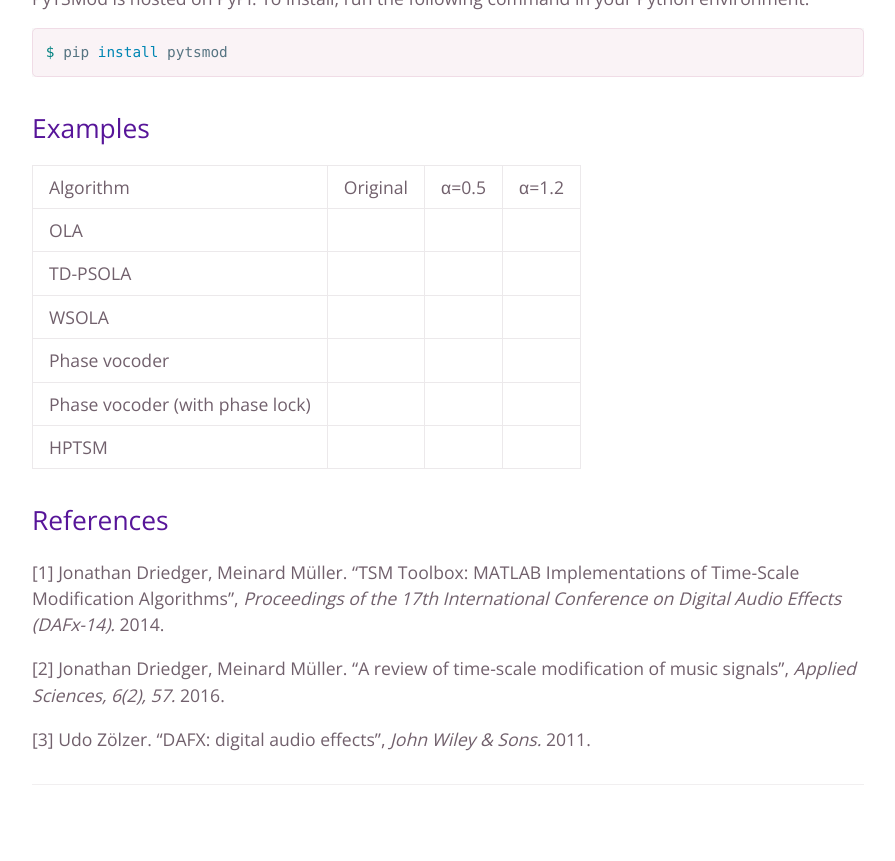
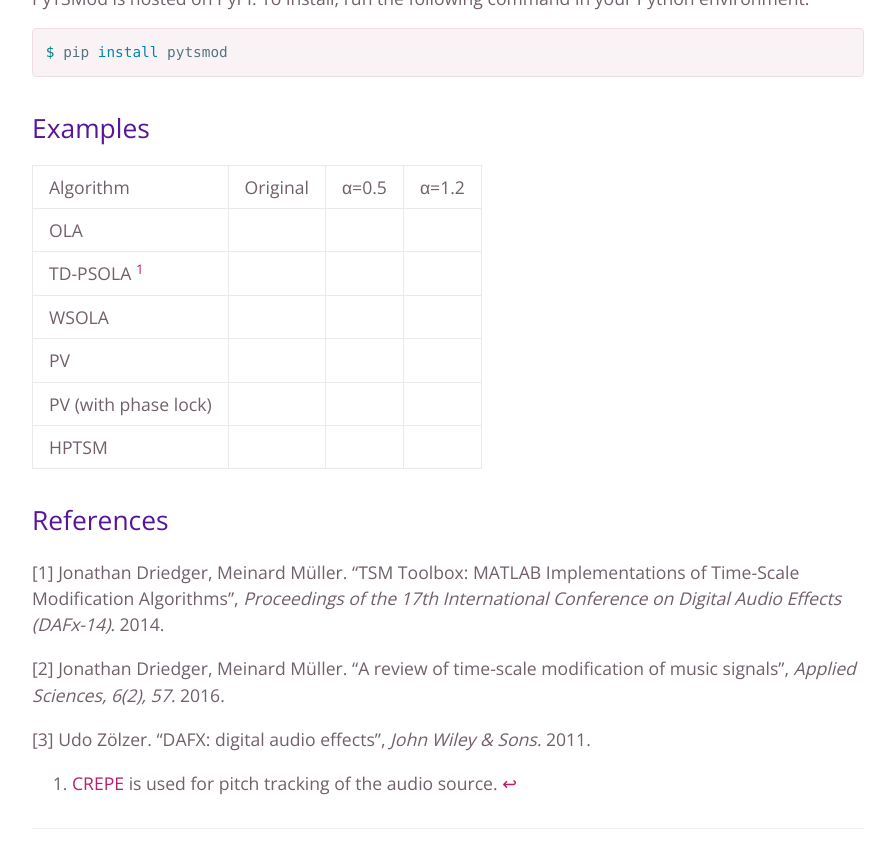
Before and after one commit to seyong92/PyTSMod-ISMIR2020LBD, a Jekyll site: the page built from index.md, in a window 1280 px wide and 900 px high, scrolled down 991 px, cut to the strip 0-861 px from the top of the window. Shown: the whole strip, without its empty margins (192-1087 px from the left). Built offline with Jekyll 4.4.1, drawn with Linux system fonts in a browser that asks for light colours; the repository's description, which GitHub fills in, is left out.

Commit message:
add footnote for TD-PSOLA

```diff
--- a/index.md
+++ b/index.md
@@ -26,11 +26,13 @@ $ pip install pytsmod
 
 | Algorithm | Original | α=0.5 | α=1.2
 | OLA |
-| TD-PSOLA |
+| TD-PSOLA [^1] |
 | WSOLA |
-| Phase vocoder |
-| Phase vocoder (with phase lock) |
+| PV |
+| PV (with phase lock) |
 | HPTSM |
+
+[^1]: [CREPE](https://github.com/marl/crepe) is used for pitch tracking of the audio source.
 
 ## References
 
```
